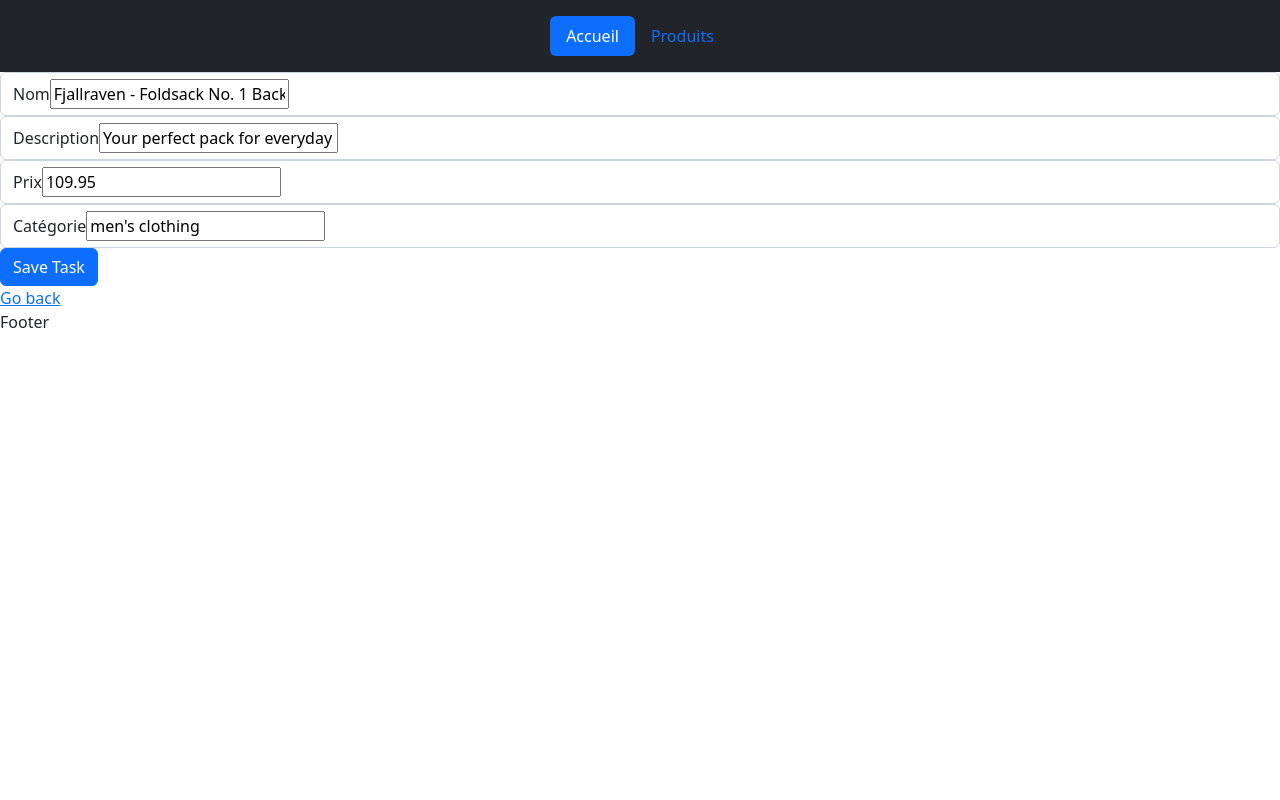
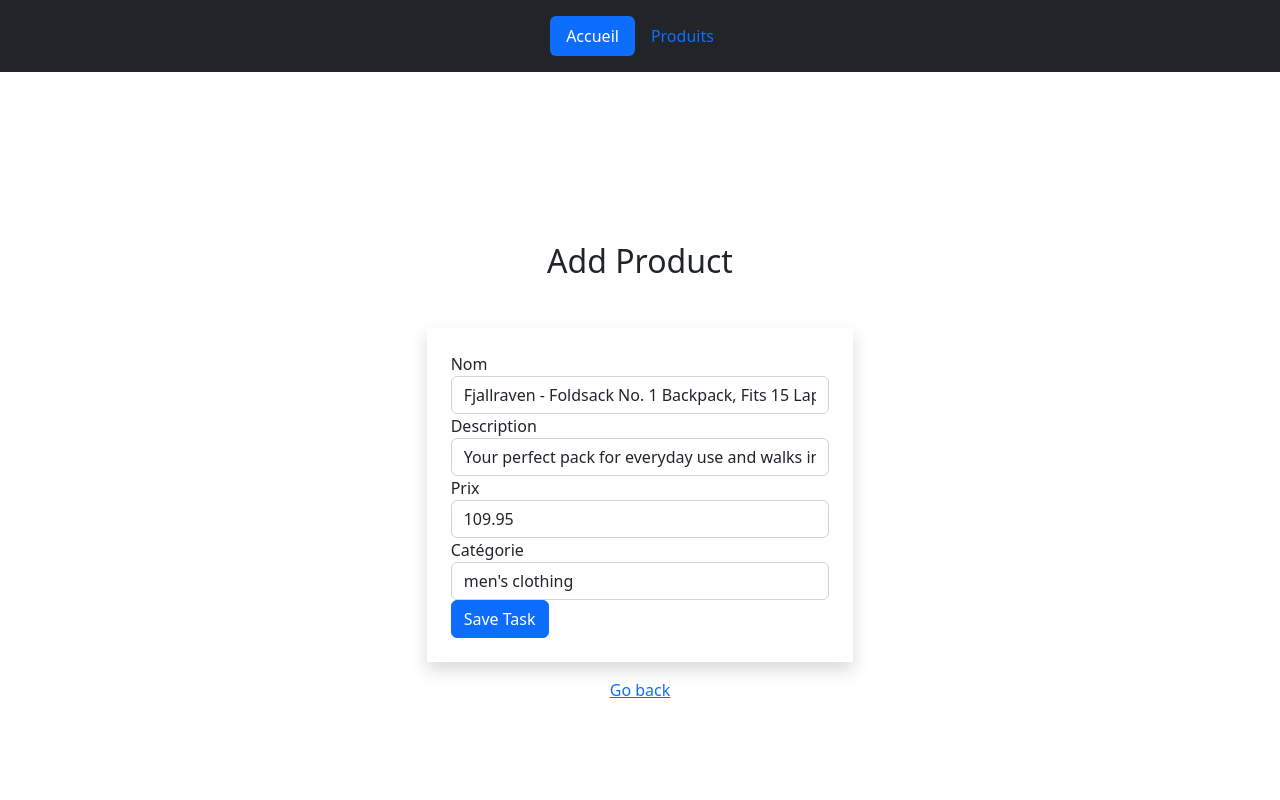
Before and after one commit to Safoora-Mansouri/TP2-react, a React (Create React App) app: page /add-product/1 in a window 1280 px wide. Shown: the top 800 px of the page. Built offline with nearby package versions, Linux system fonts and the light colour scheme; data requests are answered from the project's data file.

Commit message:
add senario2 to git

```diff
--- a/package.json
+++ b/package.json
@@ -7,6 +7,7 @@
     "@testing-library/react": "^13.4.0",
     "@testing-library/user-event": "^13.5.0",
     "bootstrap": "^5.2.3",
+    "json-server": "^0.17.3",
     "react": "^18.2.0",
     "react-dom": "^18.2.0",
     "react-icons": "^4.8.0",
@@ -18,7 +19,8 @@
     "start": "react-scripts start",
     "build": "react-scripts build",
     "test": "react-scripts test",
-    "eject": "react-scripts eject"
+    "eject": "react-scripts eject",
+    "server": "json-server --watch products.json --port 5000"
   },
   "eslintConfig": {
     "extends": [
--- /dev/null
+++ b/products.json
@@ -0,0 +1,47 @@
+{
+  "products": [
+    {
+      "id": 1,
+      "nom": "Fjallraven - Foldsack No. 1 Backpack, Fits 15 Laptops",
+      "prix": 109.95,
+      "description": "Your perfect pack for everyday use and walks in the forest. Stash your laptop (up to 15 inches) in the padded sleeve, your everyday",
+      "catégorie": "men's clothi",
+      "image": "https://fakestoreapi.com/img/81fPKd-2AYL._AC_SL1500_.jpg",
+      "rating": {
+      "rate": 3.4,
+      "count": 200
+      }
+    },
+    {
+      "id": 2,
+      "nom": "Mens Casual Premium Slim Fit T-Shirts ",
+      "prix": 22.3,
+      "description": "Slim-fitting style, contrast raglan long sleeve, three-button henley placket, light weight & soft fabric for breathable and comfortable wearing. And Solid stitched shirts with round neck made for durability and a great fit for casual fashion wear and diehard baseball fans. The Henley style round neckline includes a three-button placket.",
+      "catégorie": "men's clothing",
+      "image": "https://fakestoreapi.com/img/71-3HjGNDUL._AC_SY879._SX._UX._SY._UY_.jpg",
+      "rating": {
+      "rate": 4.1,
+      "count": 259
+      }
+    },
+    {
+      "id": 3,
+      "nom": "Mens Cotton Jacket",
+      "prix": 55.99,
+      "description": "great outerwear jackets for Spring/Autumn/Winter, suitable for many occasions, such as working, hiking, camping, mountain/rock climbing, cycling, traveling or other outdoors. Good gift choice for you or your family member. A warm hearted love to Father, husband or son in this thanksgiving or Christmas Day.",
+      "catégorie": "men's clothing",
+      "image": "https://fakestoreapi.com/img/71li-ujtlUL._AC_UX679_.jpg",
+      "rating": {
+      "rate": 4.7,
+      "count": 500
+      }
+    },
+    {
+      "nom": "ssssss",
+      "description": ";lsdk;lKD;SKD",
+      "prix": "6000",
+      "catégorie": "MOBILE",
+      "id": 4
+    }
+  ]
+}
--- a/src/App.css
+++ b/src/App.css
@@ -2,7 +2,7 @@
 min-height: 347px;
  }
  .action-icon{
-        width: 48px;
+    width: 48px;
     display: inline-flex;
     height: 48px;
     /* padding: 0px; */
@@ -11,4 +11,6 @@
     /* text-align: center; */
     align-items: center;
     justify-content: center;
+    margin-bottom: 10px;
+    margin-top: 10px;
  }
--- a/src/App.js
+++ b/src/App.js
@@ -7,29 +7,81 @@
 import "./App.css";
 import CreateEditProduct from "./components/CreateEditProduct";
 import { products } from "./data";
-import { useState } from "react";
+import { useState, useEffect } from "react";
 
 function App() {
-  const [productsList, setProductsList] = useState(products);
+  const [productsList, setProductsList] = useState([]);
 
-  const deleteItem = (id) => {
-    const newProductList = productsList.filter((item) => item.id !== id);
-    setProductsList(newProductList);
+  ////////////////////////////////////////////////////////////
+  useEffect(() => {
+  const getProducts = async () => {
+    const productsFromServer = await fetchProducts();
+    if (Array.isArray(productsFromServer)) {
+      setProductsList(productsFromServer);
+    }
   };
-  const createItem = (item) => {
-    setProductsList([ item,...productsList]);
+    getProducts();
+  }, []);
+
+  ///////////////////////////////////////////////////////////
+
+  const fetchProducts = async () => {
+    const res = await fetch("http://localhost:5000/products");
+    const data = await res.json();
+    return data;
+  };
+////////////////////////////////////////////////////////////
+
+  const fetchProduct = async (id) => {
+    const res = await fetch(`http://localhost:5000/products/${id}`);
+    const data = await res.json();
+    return data;
   };
 
-  const editItem = (item) => {
-    const newProductList = productsList.map((prd) => {
-      if (prd.id == item.id) {
-        return item;
-      }
-      return prd;
+  ///////////////////////////////////////////////////////////
+
+  const deleteItem = async (id) => {
+    await fetch(`http://localhost:5000/products/${id}`, { method: "DELETE" });
+    setProductsList(productsList.filter((item) => item.id !== id));
+  };
+
+  //////////////////////////////////////////////////////////////
+
+  const createItem = async (item) => {
+    const res = await fetch(`http://localhost:5000/products`, {
+      method: "POST",
+      headers: { "Content-Type": "application/json" },
+      body: JSON.stringify(item),
     });
-    setProductsList(newProductList);
-    console.log(newProductList);
+
+    const newItem = await res.json();
+
+    setProductsList([newItem, ...productsList]);
   };
+
+  ///////////////////////////////////////////////////////////////////
+
+  const editItem = async (item) => {
+    const id = item.id;
+    const updProduct = { ...item };
+
+    const res = await fetch(`http://localhost:5000/products/${id}`, {
+      method: "PUT",
+      headers: { "Content-Type": "application/json" },
+      body: JSON.stringify(updProduct),
+    });
+
+    const data = await res.json();
+
+    ////////////////////////////////////////////////////////////////
+
+    setProductsList(
+      productsList.map((product) =>
+        product.id === id ? { ...product, reminder: data.reminder } : product
+      )
+    );
+  };
+
   return (
     <BrowserRouter>
       <Navbar />
--- a/src/components/CreateEditProduct.jsx
+++ b/src/components/CreateEditProduct.jsx
@@ -37,13 +37,20 @@
 
 }
 
-  return (
-    <div>
-      <form className="add-form" onSubmit={onSubmit}>
-        <div className="form-control">
-          <label>Nom</label>
+return (
+  <div className="d-flex flex-column justify-content-center align-items-center vh-100">
+    <h2 className="text-center mb-4">Add Product</h2>
+    <div className="col-lg-4">
+      <form className="add-form shadow p-4 mt-4" onSubmit={onSubmit}>
+        <div className="form-group">
+          <label htmlFor="nom" className="text-center">
+            Nom
+          </label>
           <input
+
+            id="nom"
             type="text"
+            className="form-control"
             placeholder="Add Task"
             value={productInfo.nom}
             onChange={(e) =>
@@ -51,10 +58,14 @@
             }
           />
         </div>
-        <div className="form-control">
-          <label>Description</label>
+        <div className="form-group">
+          <label htmlFor="description" className="text-center">
+            Description
+          </label>
           <input
+            id="description"
             type="text"
+            className="form-control"
             placeholder="Add Day & Time"
             value={productInfo.description}
             onChange={(e) =>
@@ -62,20 +73,28 @@
             }
           />
         </div>
-        <div className="form-control form-control-check">
-          <label>Prix</label>
+        <div className="form-group">
+          <label htmlFor="prix" className="text-center">
+            Prix
+          </label>
           <input
+            id="prix"
             type="text"
+            className="form-control"
             value={productInfo.prix}
             onChange={(e) =>
               setProductInfo({ ...productInfo, prix: e.target.value })
             }
           />
         </div>
-        <div className="form-control form-control-check">
-          <label>Catégorie</label>
+        <div className="form-group">
+          <label htmlFor="categorie" className="text-center">
+            Catégorie
+          </label>
           <input
+            id="categorie"
             type="text"
+            className="form-control"
             value={productInfo.catégorie}
             onChange={(e) =>
               setProductInfo({ ...productInfo, catégorie: e.target.value })
@@ -84,9 +103,16 @@
         </div>
         <input type="submit" className="btn btn-primary" value="Save Task" />
       </form>
-      <Link to="/produits">Go back</Link>
+      <div className="text-center mt-3">
+        <Link to="/produits">Go back</Link>
+      </div>
     </div>
-  );
+  </div>
+);
+
+
+
+
 }
 
 export default CreateEditProduct
--- a/src/components/Home.jsx
+++ b/src/components/Home.jsx
@@ -1,7 +1,17 @@
 import React from "react";
 
 const Home = () => {
-  return <h1>Home</h1>;
+return (
+  <div className="container">
+    <h1 className="text-center mt-5">Welcome to Our Product Website</h1>
+    <p className="text-center">Discover a wide range of amazing products.</p>
+    <p className="text-center">
+      Start exploring and find your perfect product today!
+    </p>
+    {/* Add additional content or components here */}
+  </div>
+);
+
 };
 
 export default Home;
--- a/src/components/layout/Footer.jsx
+++ b/src/components/layout/Footer.jsx
@@ -1,7 +1,12 @@
 import React from "react";
 
 const Footer = () => {
-  return <div>Footer</div>;
+  return (
+    <div className="d-flex flex-column justify-content-center align-items-center vh-100">
+      <p>copyright 2023 </p>
+    </div>
+  );
+
 };
 
 export default Footer;
```
Also changed, not shown: src/data.js (+4 -4 lines), 1 other file (tests, documents, lock files or other folders).
